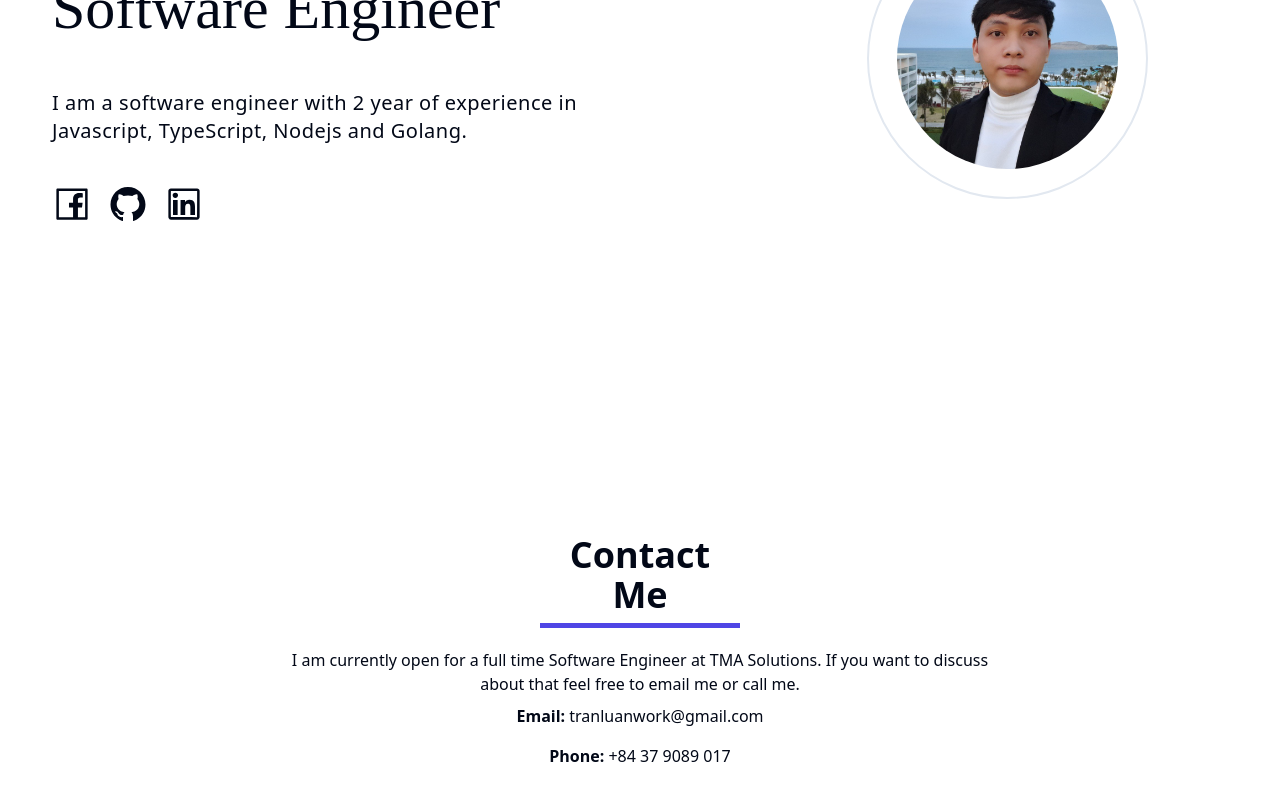
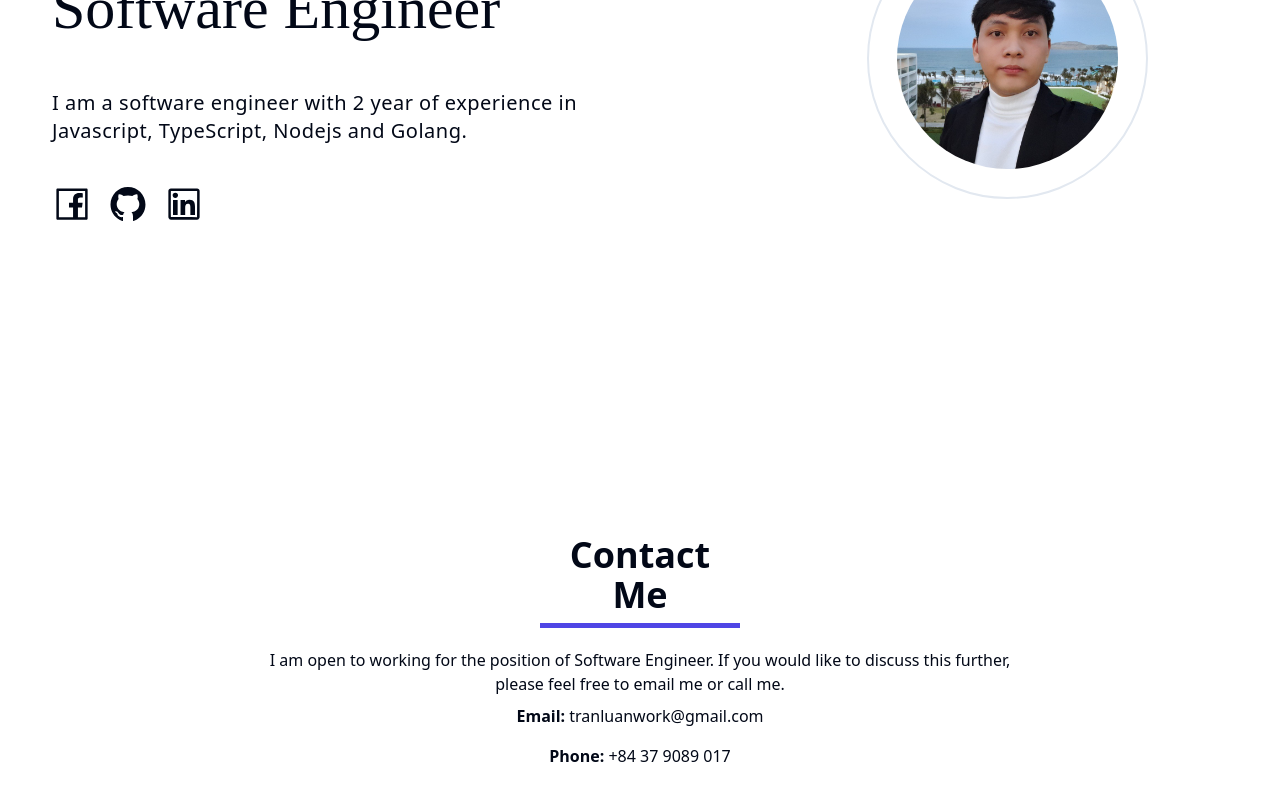
Before and after one commit to tranluan258/portfolio, a React (Vite) app: page / in a window 1280 px wide. Shown: the part 290-1090 px from the top of the page. Built offline with nearby package versions, Linux system fonts and the light colour scheme.

Commit message:
fix: contact message

```diff
--- a/src/components/Contact.tsx
+++ b/src/components/Contact.tsx
@@ -6,8 +6,8 @@ const Contact = () => {
           Contact Me
         </h2>
         <p>
-          I am currently open for a full time Software Engineer at TMA
-          Solutions. If you want to discuss about that feel free to email me or
+          I am open to working for the position of Software Engineer. If you
+          would like to discuss this further, please feel free to email me or
           call me.
         </p>
 
```
